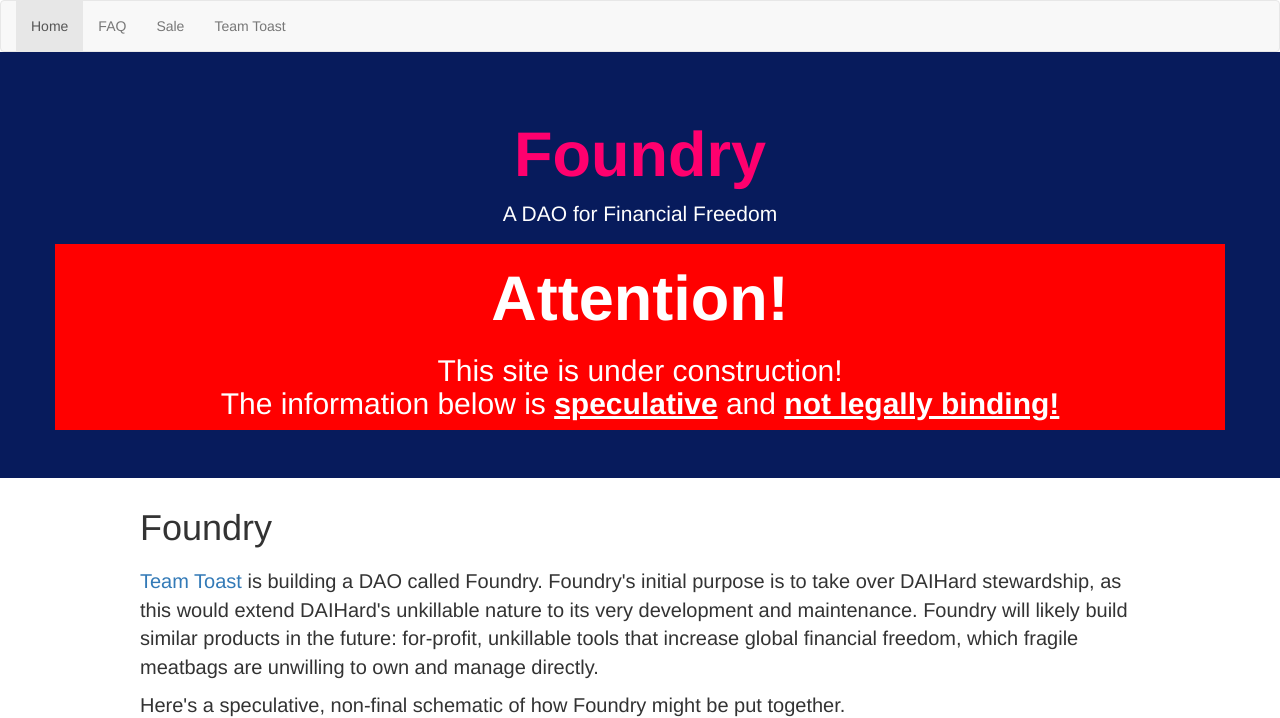
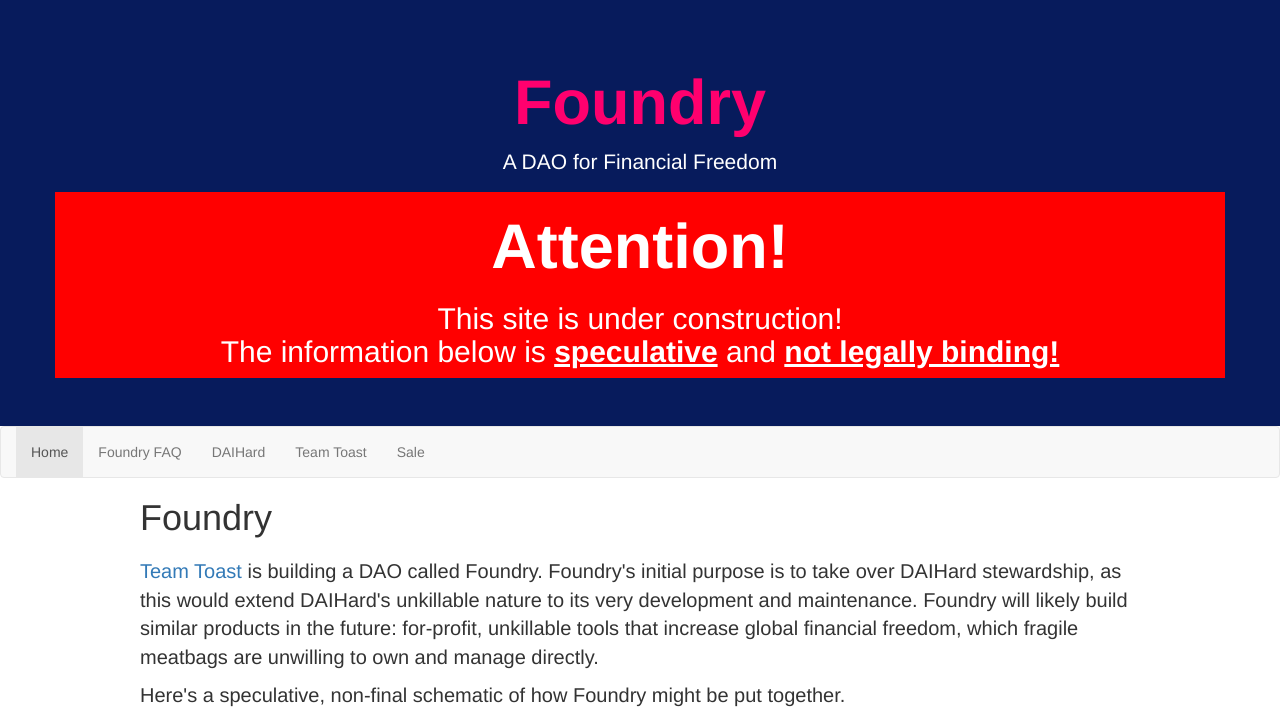
Before and after one commit to team-toast/foundrydao.com, a PHP site: page / in a window 1280 px wide. Shown: the top 718 px of the page. Run offline with PHP 8.4, Linux system fonts and the light colour scheme.

Commit message:
Implement navbar stickiness

```diff
--- a/html/common-assets/css/style.css
+++ b/html/common-assets/css/style.css
@@ -9,3 +9,10 @@ p {
 .text-block {
     margin-bottom: 50px;
 }
+
+/* The sticky class is added to the navbar with JS when it reaches its scroll position */
+.sticky {
+    position: fixed;
+    top: 0;
+    width: 100%;
+  }
--- a/html/common-assets/html/header.php
+++ b/html/common-assets/html/header.php
@@ -10,25 +10,7 @@ function maybeActive($activePageName, $linkName) {
 
 function makeHeader($activePageName) {
     ?>
-<nav class="navbar navbar-default" style="margin-bottom:0">
-    <div class="container-fluid">
-        <ul class="nav navbar-nav">
-            <li class="nav-item <?php echo maybeActive($activePageName, "home") ?>">
-                <a class="nav-link" href="/">Home</a>
-            </li>
-            <li class="nav-item <?php echo maybeActive($activePageName, "faq") ?>">
-                <a class="nav-link" href="/faq/">FAQ</a>
-            </li>
-            <li class="nav-item <?php echo maybeActive($activePageName, "sale") ?>">
-                <a class="nav-link" href="/sale/">Sale</a>
-            </li>
-            <li class="nav-item <?php echo maybeActive($activePageName, "team") ?>">
-                <a class="nav-link" href="/#teamtoast">Team Toast</a>
-            </li>
-        </ul>
-    </div>
-</nav>
-<div class="jumbotron text-center" style="background-color:#071B5C">
+<div class="jumbotron text-center" style="background-color:#071B5C; margin-bottom:0">
     <h1 style="color:#FF006E; font-weight:900">Foundry</h1>
     <p style="color:#FFFFFF">A DAO for Financial Freedom</p>
     <div align="center">
@@ -38,6 +20,28 @@ function makeHeader($activePageName) {
         </div>
     </div>
 </div>
+<nav id="navbar" class="navbar navbar-default">
+    <div class="container-fluid">
+        <ul class="nav navbar-nav">
+            <li class="nav-item <?php echo maybeActive($activePageName, "home") ?>">
+                <a class="nav-link" href="/">Home</a>
+            </li>
+            <li class="nav-item <?php echo maybeActive($activePageName, "faq") ?>">
+                <a class="nav-link" href="/faq/">Foundry FAQ</a>
+            </li>
+            <li class="nav-item <?php echo maybeActive($activePageName, "daihard") ?>">
+                <a class="nav-link" href="/daihard/">DAIHard</a>
+            </li>
+            <li class="nav-item <?php echo maybeActive($activePageName, "team") ?>">
+                <a class="nav-link" href="/#teamtoast">Team Toast</a>
+            </li>
+            <li class="nav-item <?php echo maybeActive($activePageName, "sale") ?>">
+                <a class="nav-link" href="/sale/">Sale</a>
+            </li>
+        </ul>
+    </div>
+</nav>
+<script src="/common-assets/js/implement-navbar-stickiness.js"></script>
     <?php
 }
 ?>
--- /dev/null
+++ b/html/common-assets/js/implement-navbar-stickiness.js
@@ -0,0 +1,15 @@
+// Get the navbar
+var navbar = document.getElementById("navbar");
+
+// Get the offset position of the navbar
+var sticky = navbar.offsetTop;
+
+// Add the sticky class to the navbar when you reach its scroll position. Remove "sticky" when you leave the scroll position
+window.onscroll = function() {
+    if (window.pageYOffset >= sticky) {
+        navbar.classList.add("sticky")
+    }
+    else {
+        navbar.classList.remove("sticky");
+    }
+}
```
